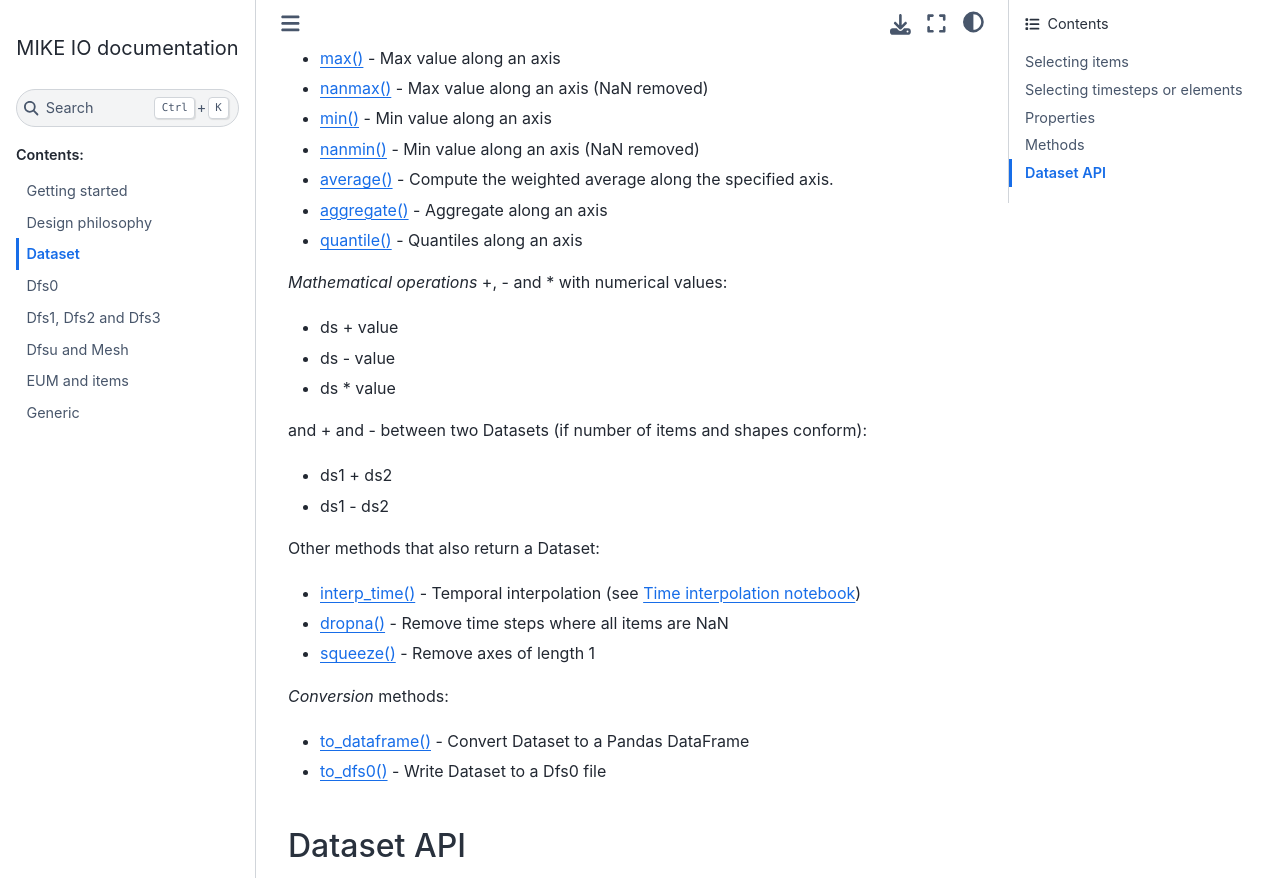
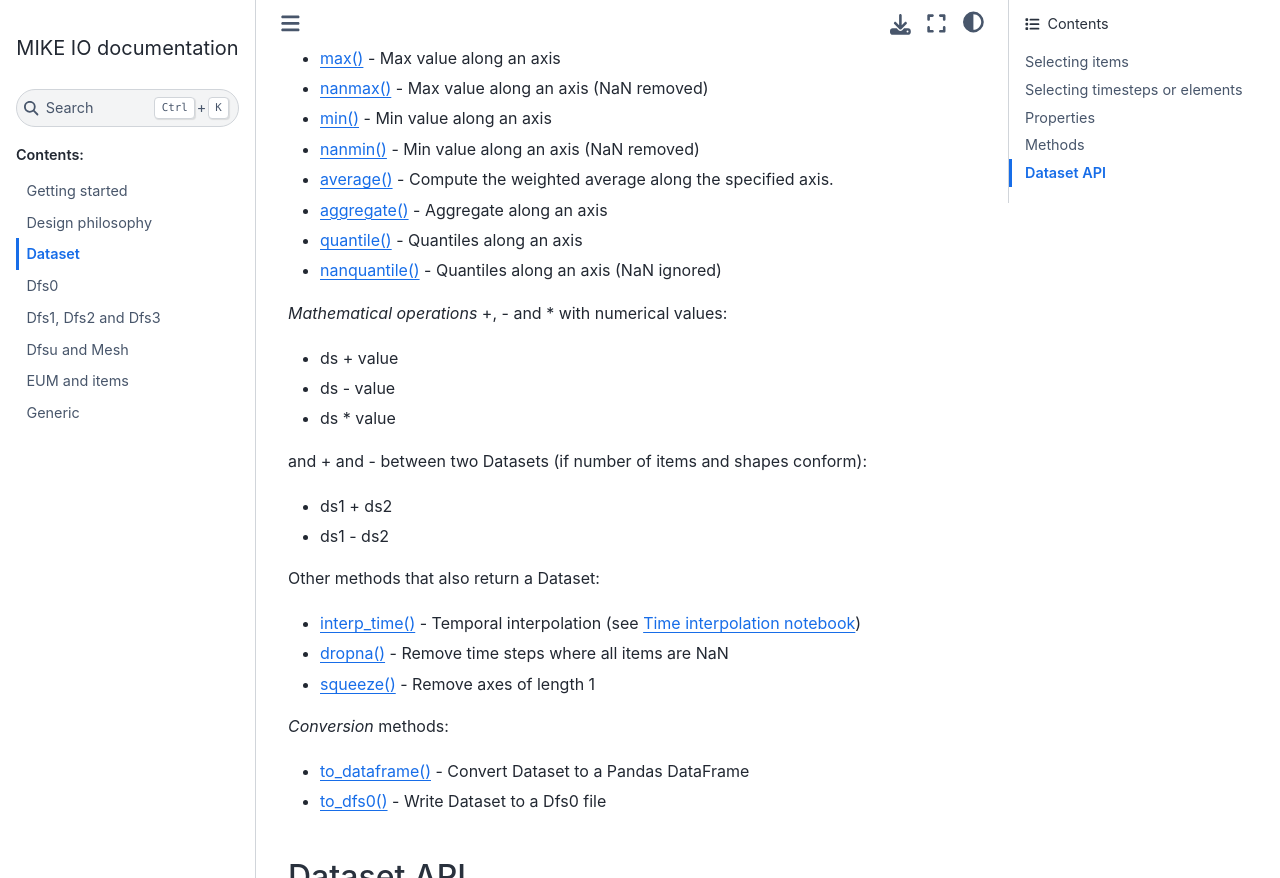
Before and after one commit to DHI/mikeio, a Sphinx documentation site: the page built from docs/dataset.rst, in a window 1280 px wide and 900 px high, scrolled down 2446 px, cut to the strip 0-878 px from the top of the window. Built offline with Sphinx 7.4.7 and the Sphinx Book theme 1.1.4, drawn with Linux system fonts in a browser that asks for light colours.

Commit message:
add nanquantile to docs

```diff
--- a/docs/dataset.rst
+++ b/docs/dataset.rst
@@ -112,6 +112,7 @@ including different ways of *selecting* data:
 * `average() <#mikeio.Dataset.average>`_ - Compute the weighted average along the specified axis.
 * `aggregate() <#mikeio.Dataset.aggregate>`_ - Aggregate along an axis
 * `quantile() <#mikeio.Dataset.quantile>`_ - Quantiles along an axis
+* `nanquantile() <#mikeio.Dataset.nanquantile>`_ - Quantiles along an axis (NaN ignored)
 
 *Mathematical operations* +, - and * with numerical values:
 
```
